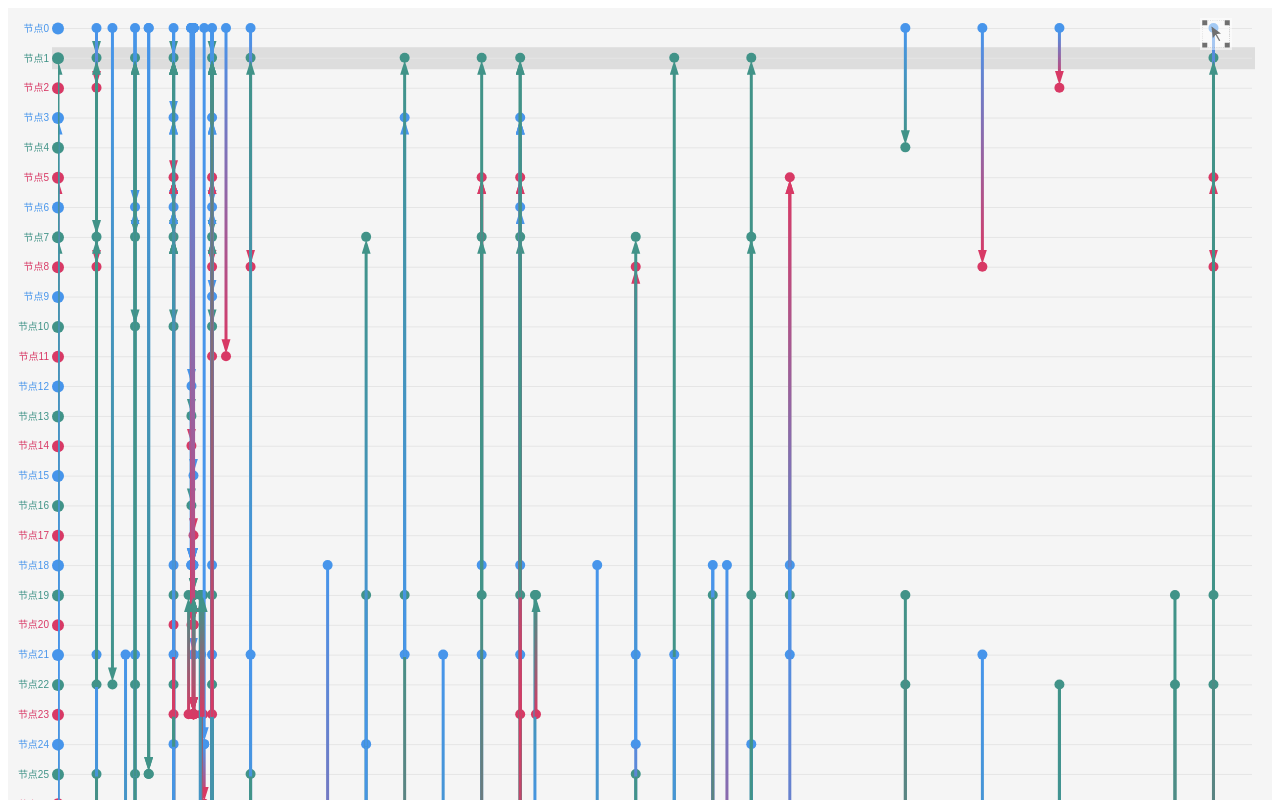
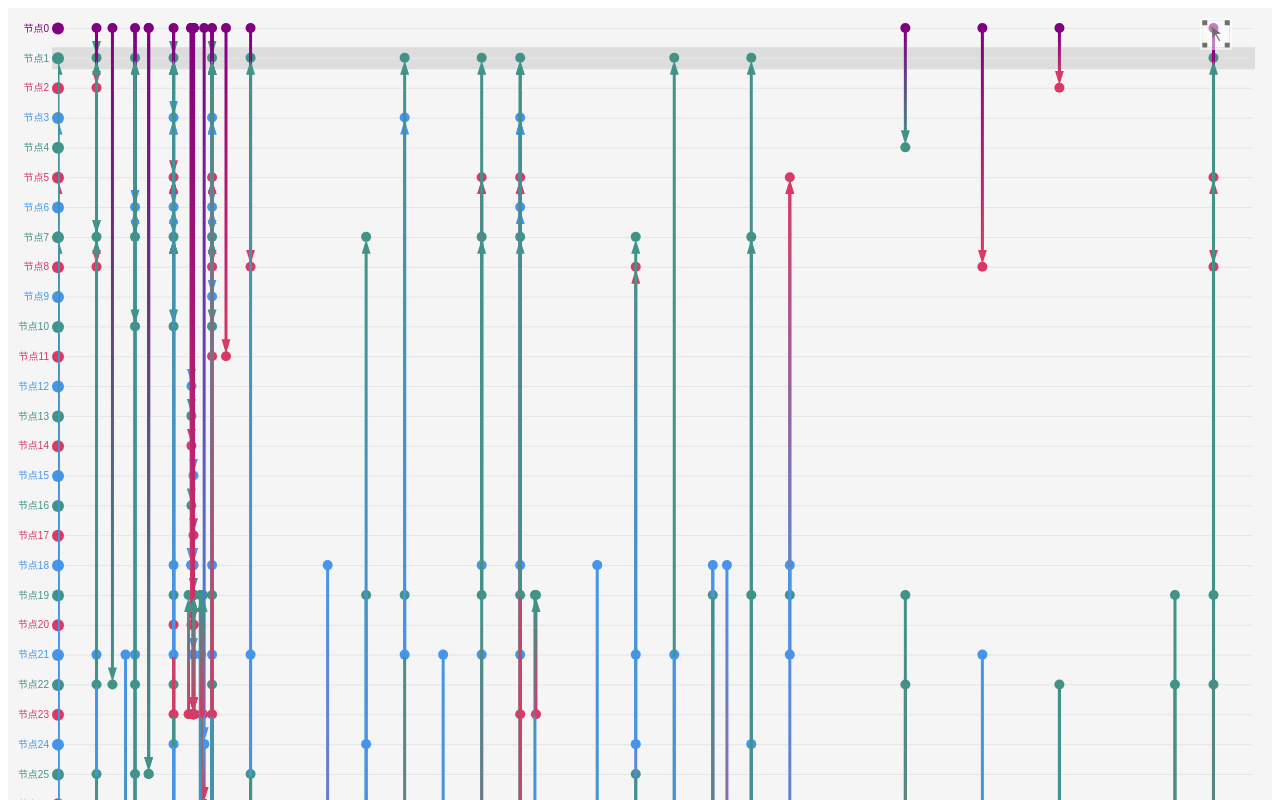
Before and after one commit to hyqaimx/graph-timeline, a React app: page / in a window 1280 px wide. Shown: the top 800 px of the page. Built offline with nearby package versions, Linux system fonts and the light colour scheme.

Commit message:
feat: example 参数调整

```diff
--- a/pages/index.tsx
+++ b/pages/index.tsx
@@ -65,7 +65,7 @@ const [selectedItem, setSelectedItem] = useState(['节点1']);
       // useBrush={false}
       options={{
         colors: {
-          '馆长': 'purple',
+          '节点0': 'purple',
         },
         yAxis: {
           tickColor: '#e5e5e5',
```
